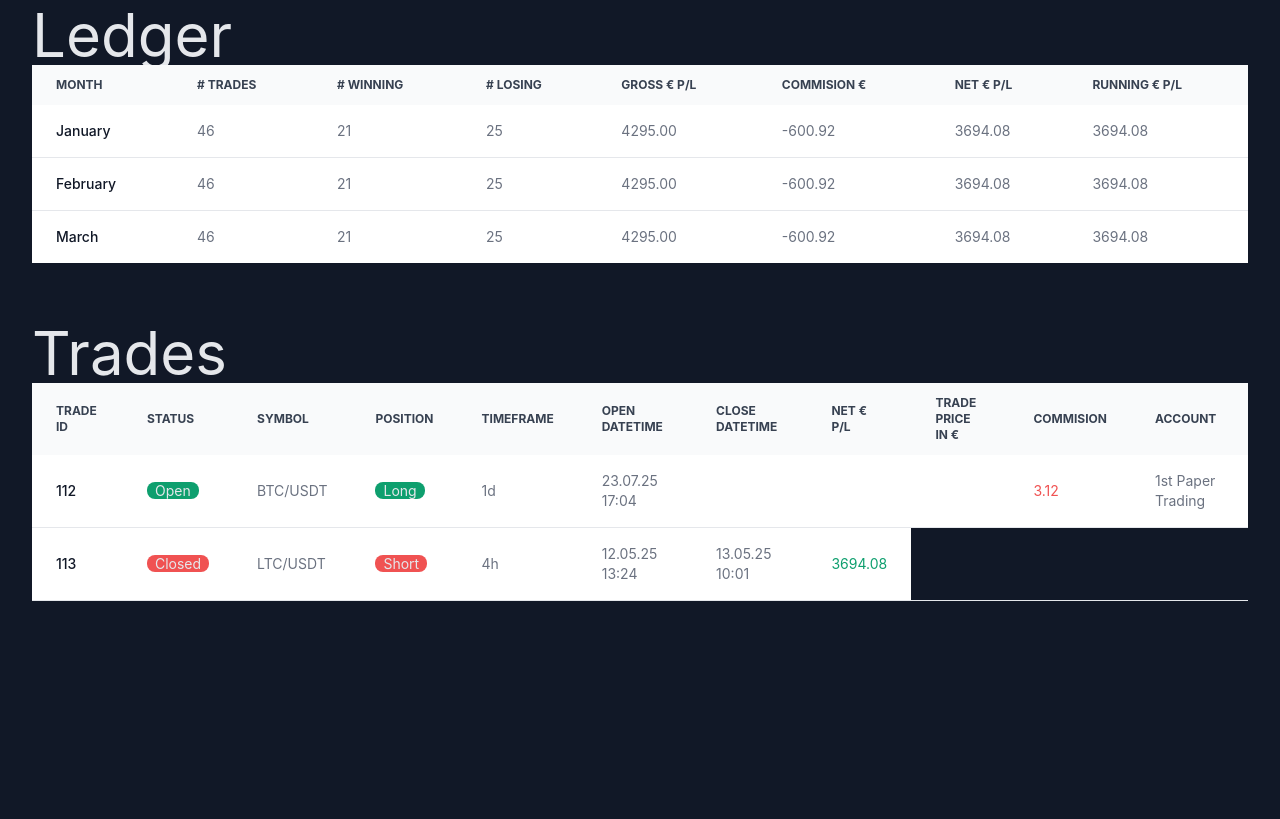
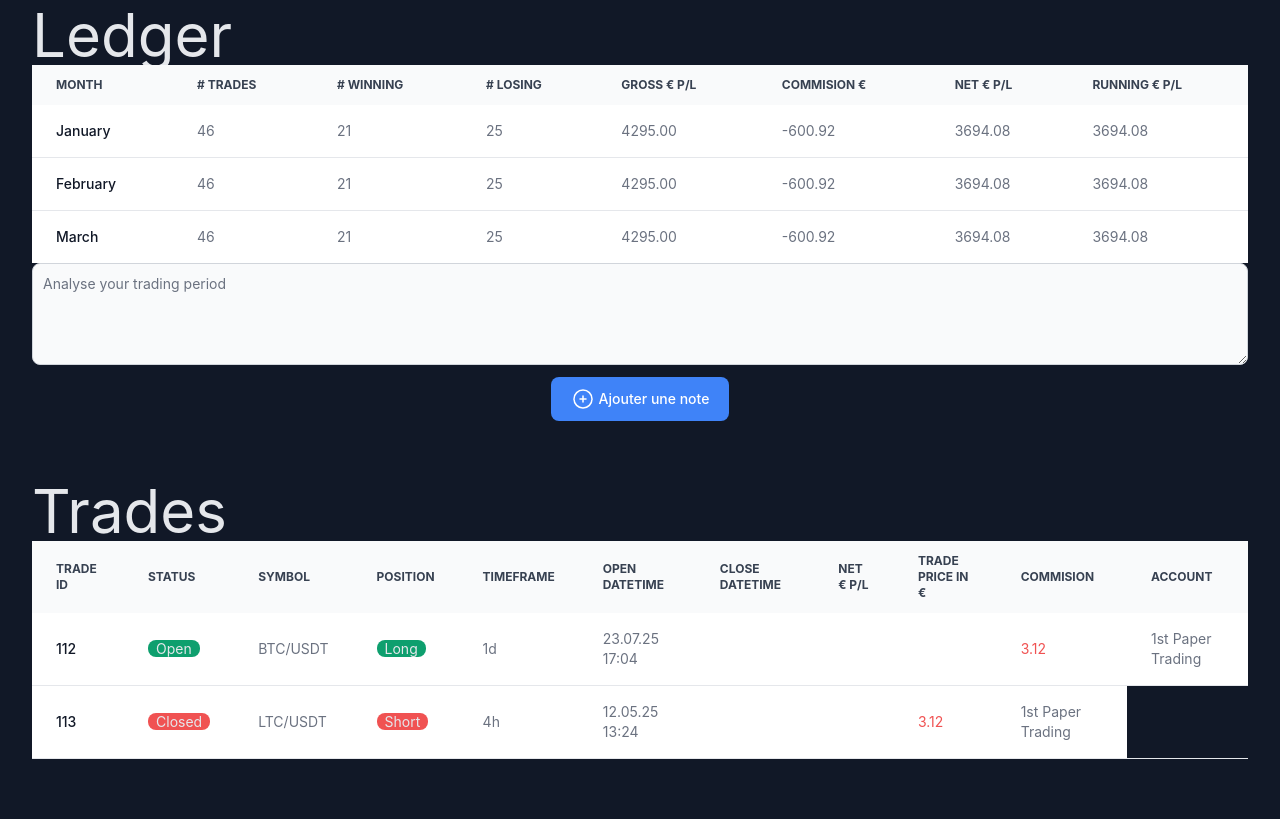
Before and after one commit to Dashrath999/TradingRecordKeeping, a Django app: page / in a window 1280 px wide. Shown: the part 871-1690 px from the top of the page. Before the commit the page ends 1472 px from the top, so only its background shows below. Run offline with Django 5.2, Linux system fonts and the light colour scheme; some libraries are stand-ins or nearby versions.

Commit message:
added leger notes&rade notes+continued trade steps

```diff
--- a/record/templates/record/dashboard.html
+++ b/record/templates/record/dashboard.html
@@ -231,8 +231,15 @@
                     </tbody>
                 </table>
             </div>
-
-            <!-- TODO INCLUDE LEDGER NOTES -->
+            <textarea id="message" rows="4" class="mt-5 block p-2.5 w-full text-sm text-gray-900 bg-gray-50 rounded-lg border border-gray-300 focus:ring-blue-500 focus:border-blue-500 dark:bg-gray-700 dark:border-gray-600 dark:placeholder-gray-400 dark:text-white dark:focus:ring-blue-500 dark:focus:border-blue-500" placeholder="Analyse your trading period"></textarea>
+            <div class="w-full flex justify-center">
+                <button type="button" class="mt-3 text-white bg-blue-500 hover:bg-blue-500 focus:ring-4 focus:outline-none focus:ring-blue-300 font-medium rounded-lg text-sm px-5 py-2.5 text-center inline-flex items-center me-2 dark:bg-blue-600 dark:hover:bg-blue-700 dark:focus:ring-blue-800">
+                <svg xmlns="http://www.w3.org/2000/svg" fill="none" viewBox="0 0 24 24" stroke-width="1.5" stroke="currentColor" class="size-6 mr-1">
+                <path stroke-linecap="round" stroke-linejoin="round" d="M12 9v6m3-3H9m12 0a9 9 0 1 1-18 0 9 9 0 0 1 18 0Z" />
+                </svg>
+                    Ajouter une note
+                </button>
+            </div>
 
         </section>
 
@@ -335,10 +342,16 @@
                                 12.05.25 13:24
                             </td>
                             <td class="px-6 py-4">
-                                13.05.25 10:01
+
                             </td>
                             <td class="px-6 py-4">
-                                <span class="text-green-500">3694.08</span>
+
+                            </td>
+                            <td class="px-6 py-4">
+                                <span class="text-red-500">3.12</span>
+                            </td>
+                            <td class="px-6 py-4">
+                                1st Paper Trading
                             </td>
                         </tr>
                     </tbody>
@@ -463,6 +476,9 @@
                                         <th scope="col" class="px-6 py-3">
                                             Current P/L
                                         </th>
+                                        <th scope="col" class="px-6 py-3">
+                                            Actions
+                                        </th>
                                     </tr>
                                 </thead>
                                 <tbody>
@@ -482,6 +498,12 @@
                                         <td class="px-6 py-4">
                                             0
                                         </td>
+                                        <td class="px-6 py-4">
+                                            <div class="flex">
+                                                <button type="button" class="w-1/2 py-2.5 px-5 me-2 mb-2 text-sm font-medium text-gray-900 focus:outline-none bg-white rounded-full border border-gray-200 hover:bg-gray-100 hover:text-blue-700 focus:z-10 focus:ring-4 focus:ring-gray-100 dark:focus:ring-gray-700 dark:bg-gray-800 dark:text-gray-400 dark:border-gray-600 dark:hover:text-white dark:hover:bg-gray-700" onclick="alert('edit trade')">Edit</button>
+                                                <button type="button" class="w-1/2 py-2.5 px-5  mb-2 text-sm font-medium text-gray-900 focus:outline-none bg-white rounded-full border border-red-200 hover:bg-red-100 hover:text-gray-700 focus:z-10 focus:ring-4 focus:ring-red-100 dark:focus:ring-red-700 dark:bg-red-800 dark:text-gray-400 dark:border-red-600 dark:hover:text-white dark:hover:bg-red-700" onclick="alert('delete trade')">Delete</button>
+                                            </div>
+                                        </td>
                                     </tr>
                                 </tbody>
                             </table>
@@ -496,6 +518,16 @@
                             </button>
                         </div>
 
+                        <h3 class="text-gray-200 text-xl">Trade Notes</h3>
+                        <textarea id="message" rows="4" class="block p-2.5 w-full text-sm text-gray-900 bg-gray-50 rounded-lg border border-gray-300 focus:ring-blue-500 focus:border-blue-500 dark:bg-gray-700 dark:border-gray-600 dark:placeholder-gray-400 dark:text-white dark:focus:ring-blue-500 dark:focus:border-blue-500" placeholder="Which trading strategy you used (e.g., breakout, mean reversion) / Your rationale—technical/fundamental setup / How you felt or what you thought during the trade / Was the trade according to your plan? / What could you improve ? / Mistakes Made / Rating"></textarea>
+                        <div class="w-full flex justify-center">
+                            <button type="button" class="text-white bg-blue-500 hover:bg-blue-500 focus:ring-4 focus:outline-none focus:ring-blue-300 font-medium rounded-lg text-sm px-5 py-2.5 text-center inline-flex items-center me-2 dark:bg-blue-600 dark:hover:bg-blue-700 dark:focus:ring-blue-800">
+                            <svg xmlns="http://www.w3.org/2000/svg" fill="none" viewBox="0 0 24 24" stroke-width="1.5" stroke="currentColor" class="size-6 mr-1">
+                            <path stroke-linecap="round" stroke-linejoin="round" d="M12 9v6m3-3H9m12 0a9 9 0 1 1-18 0 9 9 0 0 1 18 0Z" />
+                            </svg>
+                                Ajouter une note
+                            </button>
+                        </div>
                     </div>
                 </div>
             </div>
@@ -507,6 +539,8 @@
 
 
         <!-- See Open trade modal -->
+
+        <!-- Add Trade Step modal -->
 
     </body>
 
```
